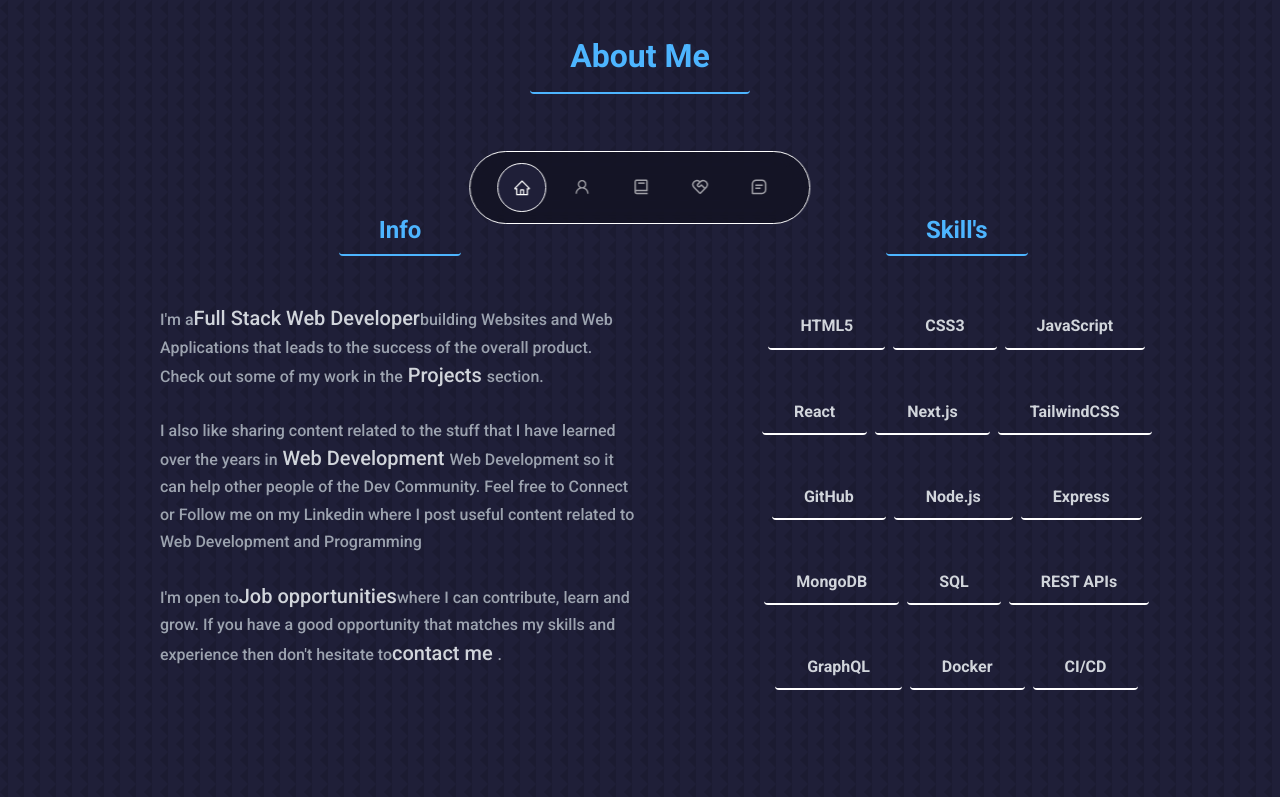
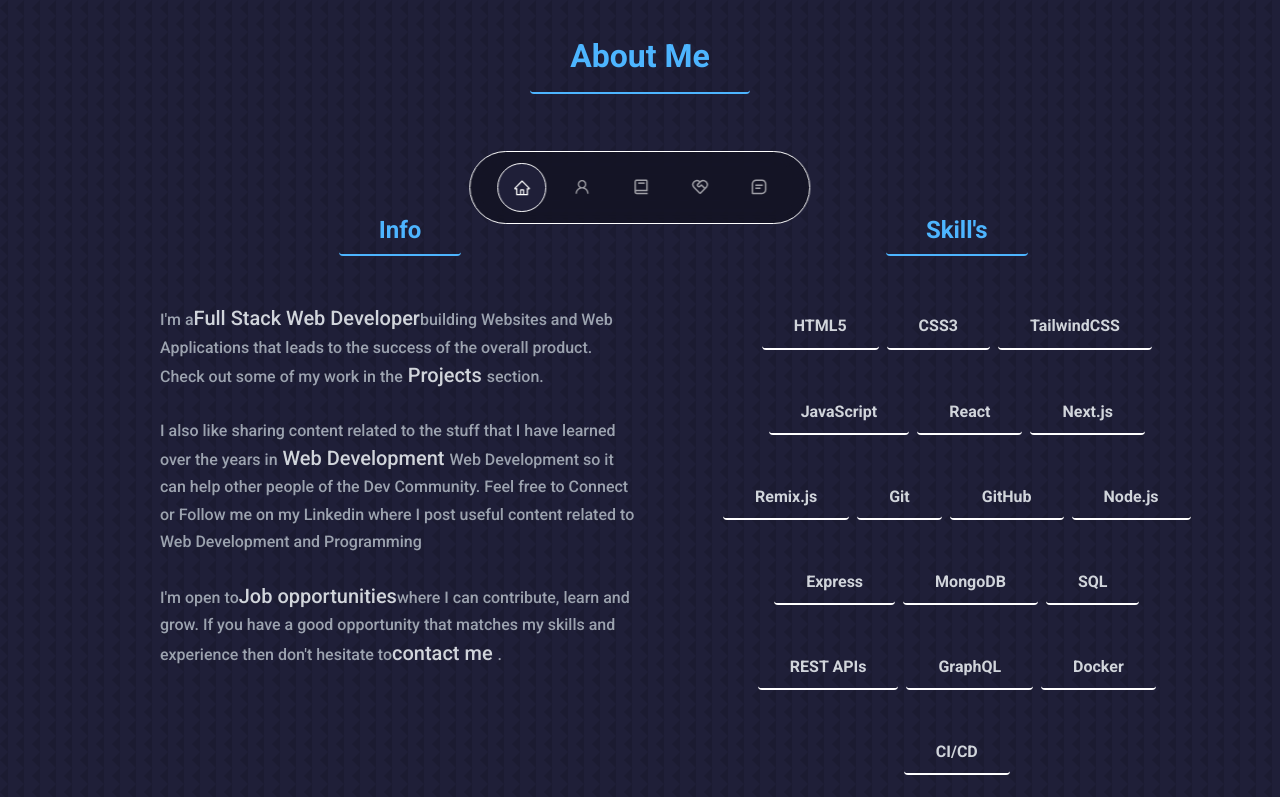
Before and after one commit to Sonu8544/sonukumar, a React (Create React App) app: page / in a window 1280 px wide. Shown: the part 560-1357 px from the top of the page. Built offline with nearby package versions, Linux system fonts and the light colour scheme.

Commit message:
fix skills section

```diff
--- a/src/components/intro/Intro.jsx
+++ b/src/components/intro/Intro.jsx
@@ -8,10 +8,12 @@ const Intro = () => {
   const buttonData = [
     { id: 9, text: "HTML5" },
     { id: 10, text: "CSS3" },
+    { id: 14, text: "TailwindCSS" },
     { id: 11, text: "JavaScript" },
     { id: 12, text: "React" },
     { id: 13, text: "Next.js" },
-    { id: 14, text: "TailwindCSS" },
+    { id: 1, text: "Remix.js" },
+    { id: 15, text: "Git" },
     { id: 15, text: "GitHub" },
     { id: 16, text: "Node.js" },
     { id: 17, text: "Express" },
```
